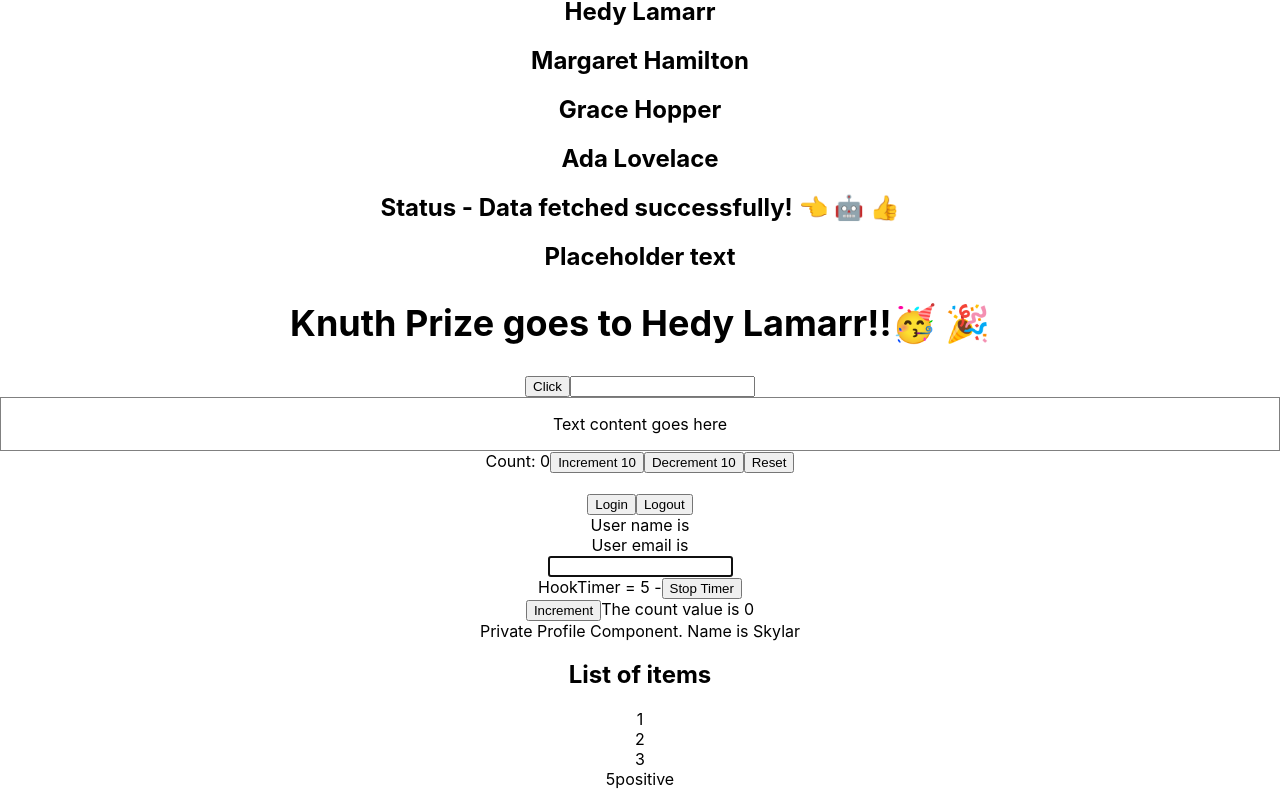
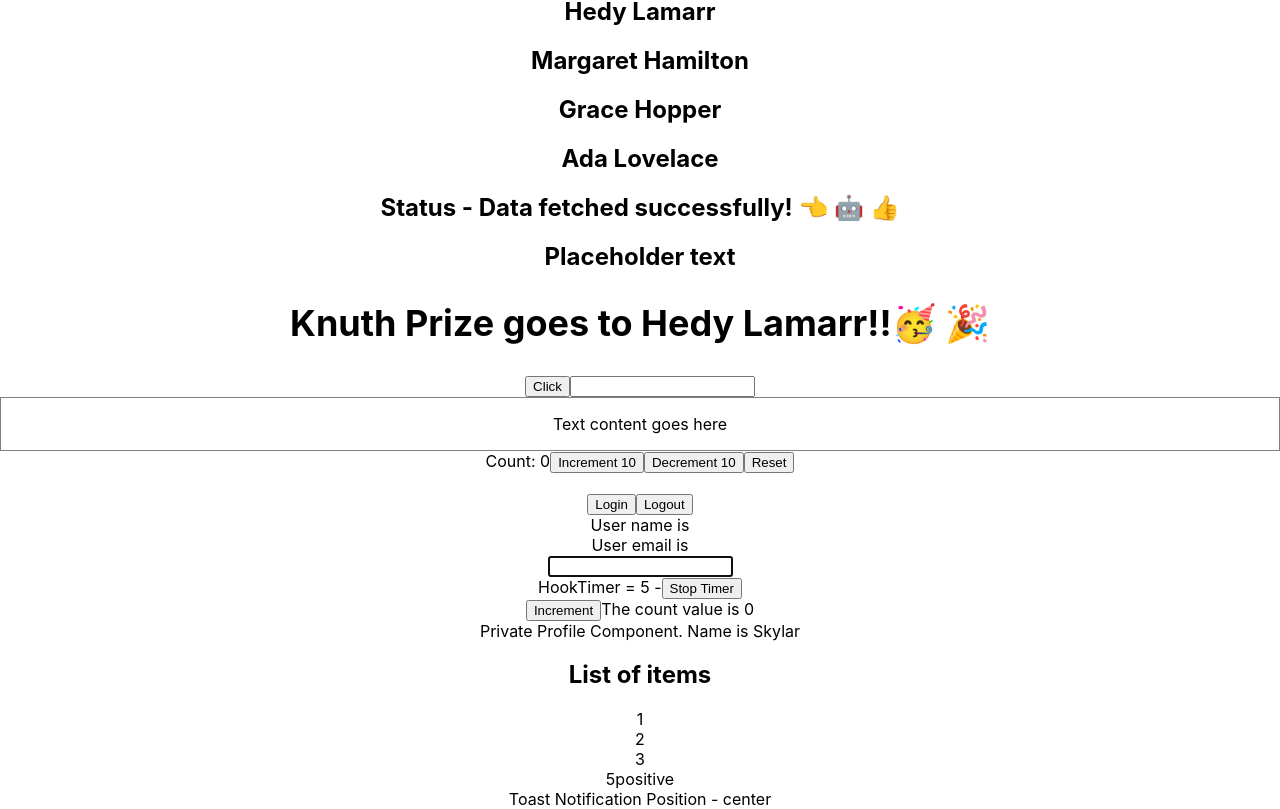
Before and after one commit to Skylar090807/React-TypeScript-Basic, a React (Create React App) app: page / in a window 1280 px wide. Shown: the part 259-1068 px from the top of the page. Built offline with nearby package versions, Linux system fonts and the light colour scheme.

Commit message:
Template Literals and Exclude Add toast.tsx

```diff
--- a/src/App.tsx
+++ b/src/App.tsx
@@ -21,6 +21,7 @@
 import { RandomNumber } from './components/restriction/randomnumber'
 import { Counter } from './components/state/counter'
 import { Status } from './components/status'
+import { Toast } from './components/templateliterals/toast'
 
 function App() {
   const PersonName = {
@@ -94,6 +95,7 @@
         onClick={console.log}
       />
       <RandomNumber value={5} isPositive />
+      <Toast position="center" />
     </div>
   )
 }
--- /dev/null
+++ b/src/components/templateliterals/toast.tsx
@@ -0,0 +1,16 @@
+/**
+ * Position prop can be one of
+ * "left-center" | "left-top" | "left-bottom" | "center" | "center-top" |
+ * "center-bottom" | "right-center" | "right-top" | "right-bottom"
+ */
+
+type HorizontalPosition = 'left' | 'center' | 'right'
+type VerticalPosition = 'top' | 'center' | 'bottom'
+
+type ToastProps = {
+  position: Exclude<`${HorizontalPosition}-${VerticalPosition}`, 'center-center'> | 'center'
+}
+
+export const Toast = ({ position }: ToastProps) => {
+  return <div>Toast Notification Position - {position}</div>
+}
```
